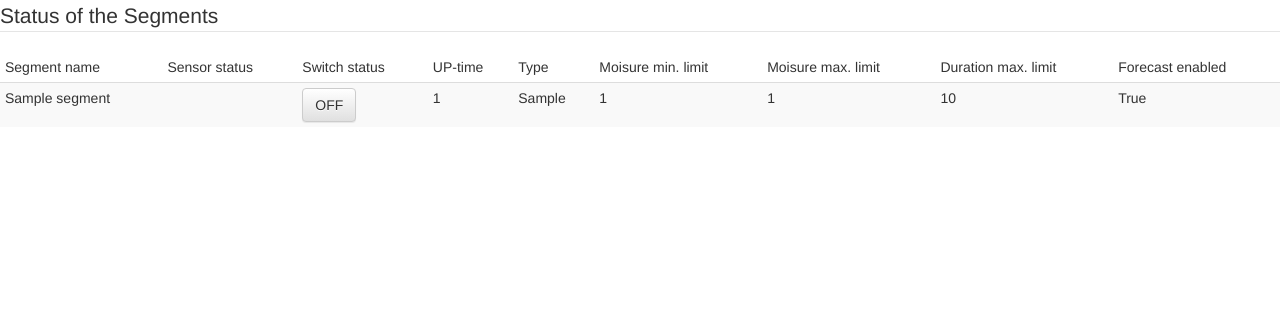
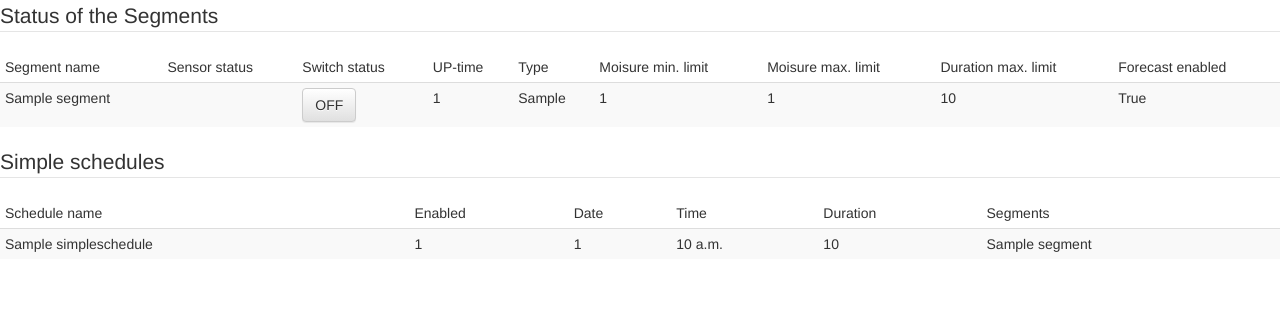
Before and after one commit to wpatrik14/IrrigationApp, a Django app: template templates/IrrigationApp/pages/systemStatus.html in a window 1280 px wide. Shown: the part 771-1080 px from the top of the page. Before the commit the page ends 894 px from the top, so only its background shows below. Run offline with Django 3.2, Linux system fonts and the light colour scheme; the template is opened without the code that fills it: values that come from a table or form of the project are taken from there, others are empty; tables that the repository leaves empty hold one stand-in row (values such as "Sample post"); grey boxes marked "Sample" are stand-in pictures; some libraries are stand-ins or nearby versions.

Commit message:
simpleSchedule process

```diff
--- a/templates/IrrigationApp/pages/systemStatus.html
+++ b/templates/IrrigationApp/pages/systemStatus.html
@@ -98,5 +98,34 @@
 
 </fieldset>
 
+<fieldset>
+
+	<!-- Form Name -->
+	<legend>Simple schedules</legend>
+
+<table class="table table-striped table-condensed">
+	<thead>
+		<td>Schedule name</td>
+		<td>Enabled</td>
+		<td>Date</td>
+		<td>Time</td>
+		<td>Duration</td>
+		<td>Segments</td>
+	</thead>
+	{% for simpleSchedule in simpleSchedules %}
+	<tr>
+		<td>{{simpleSchedule.name}}</td>
+		<td>{{simpleSchedule.enabled}}</td>
+		<td>{{simpleSchedule.date}}</td>
+		<td>{{simpleSchedule.time}}</td>
+		<td>{{simpleSchedule.duration}}</td>
+		<td>{{simpleSchedule.segment.name}}</td>
+
+	</tr>
+	{% endfor %}
+</table>
+
+</fieldset>
+
 </body>
 </html>
```
Also changed, not shown: IrrigationApp/views.py (+3 -6 lines).
